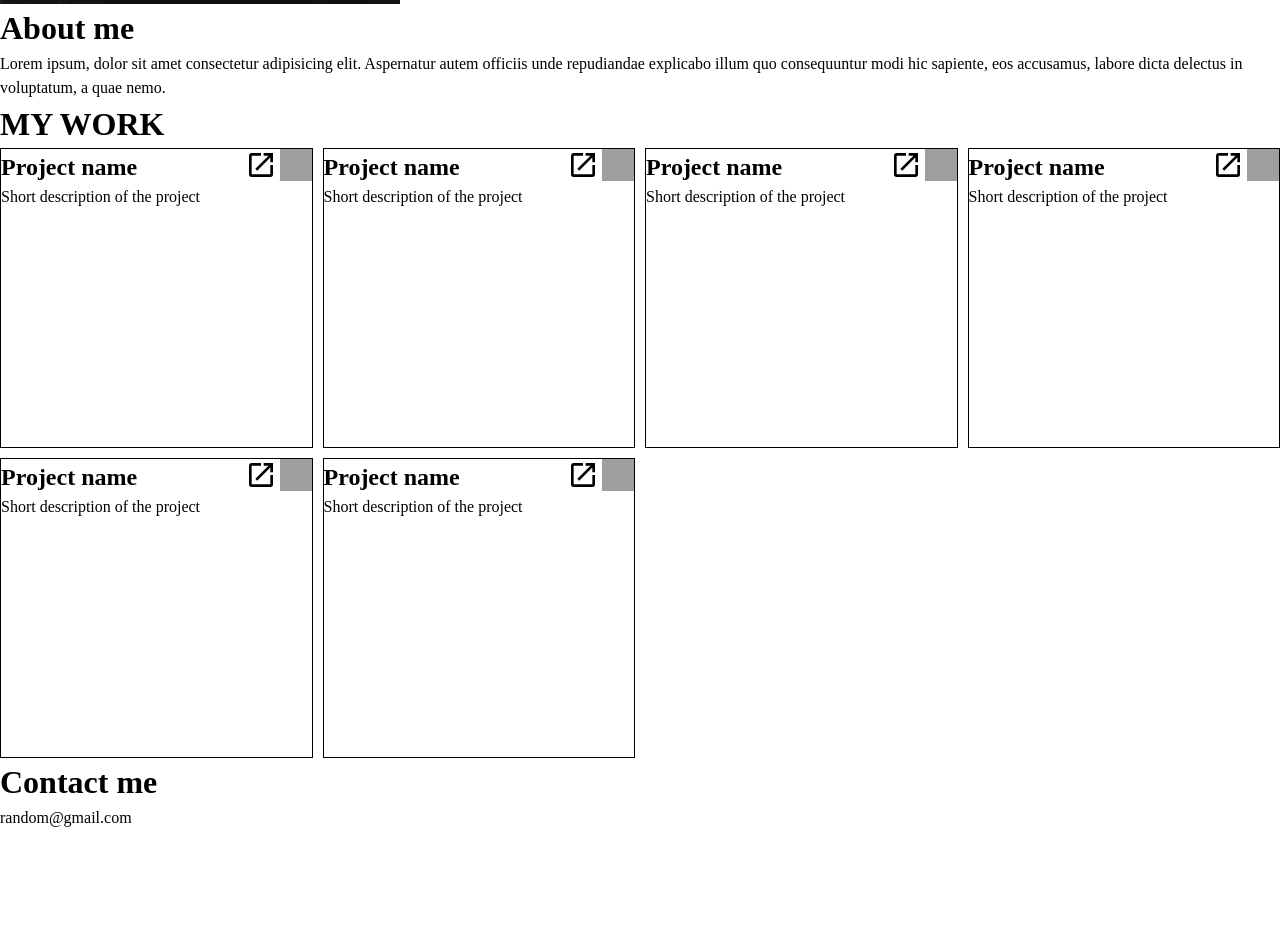
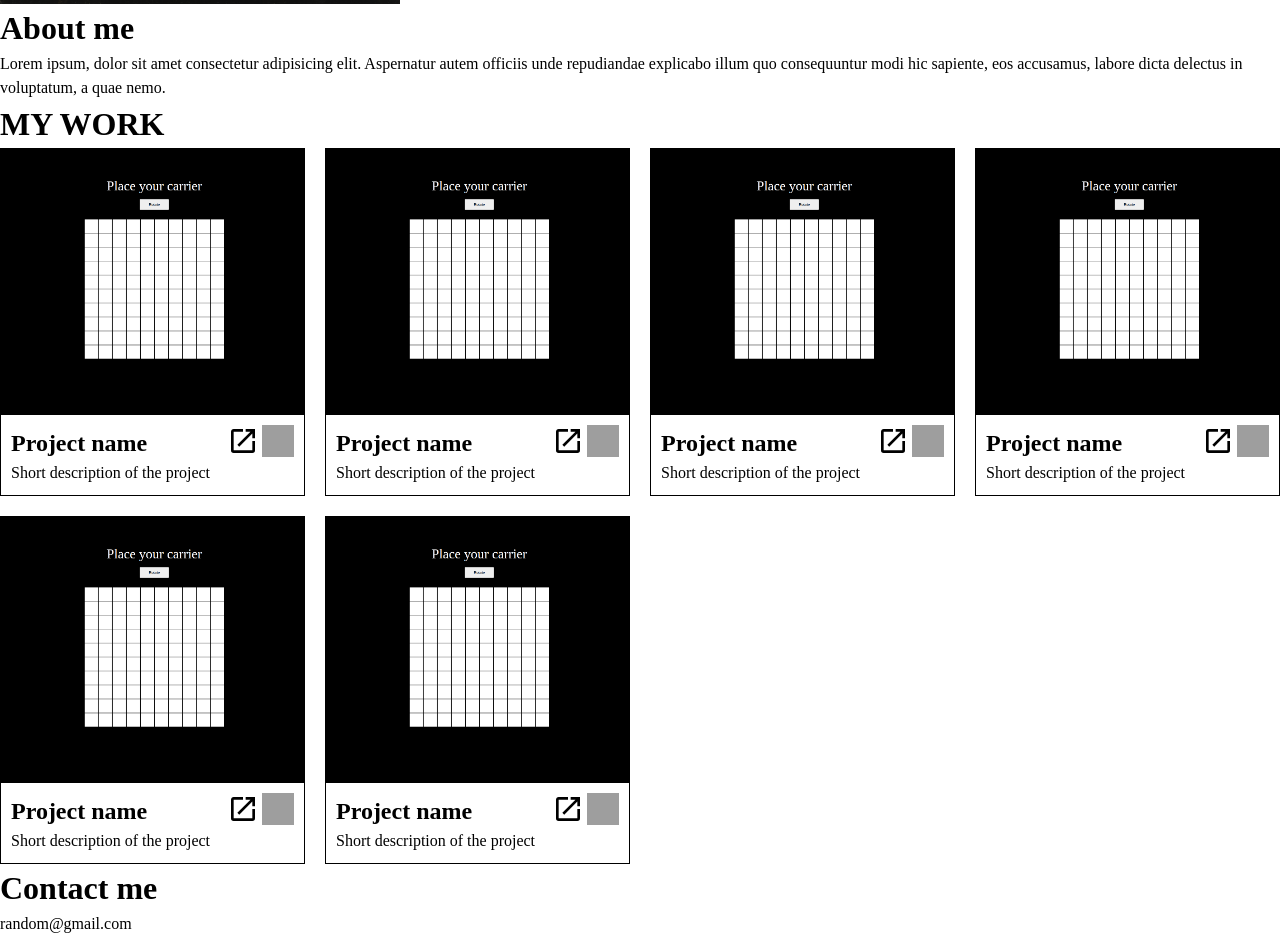
Before and after one commit to Julczan/homepage_odin, a website built with webpack: page src/template.html in a window 1280 px wide. Shown: the part 544-1480 px from the top of the page. Before the commit the page ends 1374 px from the top, so only its background shows below. Built offline with nearby package versions, Linux system fonts and the light colour scheme; grey boxes are pictures that could not be loaded; a web font is replaced by a local one.

Commit message:
add screenshots of projects

```diff
--- a/src/index.js
+++ b/src/index.js
@@ -1,5 +1,6 @@
 import "./styles.css";
 import { createCard } from "./modules/projectCard";
+import battleshipImg from "./assets/images/Battleship.png";
 
 const projectContainer = document.querySelector(".projects");
 
@@ -7,39 +8,45 @@ const project = createCard(
   "Project name",
   "Short description of the project",
   "https://julczan.github.io/battleship_odin/",
-  "https://github.com/Julczan/battleship_odin"
+  "https://github.com/Julczan/battleship_odin",
+  battleshipImg
 );
 
 const project1 = createCard(
   "Project name",
   "Short description of the project",
   "https://julczan.github.io/battleship_odin/",
-  "https://github.com/Julczan/battleship_odin"
+  "https://github.com/Julczan/battleship_odin",
+  battleshipImg
 );
 
 const project2 = createCard(
   "Project name",
   "Short description of the project",
   "https://julczan.github.io/battleship_odin/",
-  "https://github.com/Julczan/battleship_odin"
+  "https://github.com/Julczan/battleship_odin",
+  battleshipImg
 );
 const project3 = createCard(
   "Project name",
   "Short description of the project",
   "https://julczan.github.io/battleship_odin/",
-  "https://github.com/Julczan/battleship_odin"
+  "https://github.com/Julczan/battleship_odin",
+  battleshipImg
 );
 const project4 = createCard(
   "Project name",
   "Short description of the project",
   "https://julczan.github.io/battleship_odin/",
-  "https://github.com/Julczan/battleship_odin"
+  "https://github.com/Julczan/battleship_odin",
+  battleshipImg
 );
 const project5 = createCard(
   "Project name",
   "Short description of the project",
   "https://julczan.github.io/battleship_odin/",
-  "https://github.com/Julczan/battleship_odin"
+  "https://github.com/Julczan/battleship_odin",
+  battleshipImg
 );
 
 projectContainer.appendChild(project);
--- a/src/modules/projectCard.js
+++ b/src/modules/projectCard.js
@@ -7,10 +7,11 @@ function createCard(name, description, externalHyper, githubHyper, imgSrc) {
   const hyperLinkGit = document.createElement("a");
   const hyperLinkExt = document.createElement("a");
   const card = document.createElement("div");
+  const container = document.createElement("div");
   const projectName = document.createElement("h2");
   const projectDesc = document.createElement("p");
 
-  screenshot.src = "";
+  screenshot.src = imgSrc;
   githubIcon.src =
     "https://cdn.jsdelivr.net/gh/devicons/devicon@latest/icons/github/github-original.svg";
   externalIcon.src = externalSrc;
@@ -19,9 +20,11 @@ function createCard(name, description, externalHyper, githubHyper, imgSrc) {
   hyperLinkGit.href = githubHyper;
   projectDesc.textContent = description;
 
+  screenshot.classList.add("screenshot");
   githubIcon.classList.add("icon");
   externalIcon.classList.add("icon");
   card.classList.add("card");
+  container.classList.add("card-container");
   hyperLinkGit.classList.add("hyper-git");
   hyperLinkExt.classList.add("hyper-ext");
 
@@ -29,10 +32,11 @@ function createCard(name, description, externalHyper, githubHyper, imgSrc) {
   hyperLinkExt.appendChild(externalIcon);
 
   card.appendChild(screenshot);
-  card.appendChild(projectName);
-  card.appendChild(projectDesc);
-  card.appendChild(hyperLinkGit);
-  card.appendChild(hyperLinkExt);
+  container.appendChild(projectName);
+  container.appendChild(projectDesc);
+  container.appendChild(hyperLinkGit);
+  container.appendChild(hyperLinkExt);
+  card.appendChild(container);
 
   return card;
 }
--- a/src/styles.css
+++ b/src/styles.css
@@ -92,26 +92,33 @@ h1 {
 
 .hyper-git {
   position: absolute;
-  right: 0;
-  top: 0;
+  right: 10px;
+  top: 10px;
 }
 
 .hyper-ext {
   position: absolute;
-  right: 35px;
-  top: 0;
+  right: 45px;
+  top: 10px;
 }
 
 .projects {
   display: grid;
-  gap: 10px;
-  grid-template-columns: repeat(auto-fill, minmax(300px, 1fr));
+  gap: 20px;
+  grid-template-columns: repeat(auto-fill, minmax(250px, 1fr));
+}
+
+.screenshot {
+  object-fit: cover;
+}
+
+.card-container {
+  position: relative;
+  padding: 10px;
 }
 
 .card {
-  position: relative;
   border: solid black 1px;
-  min-height: 300px;
 }
 
 @media (max-width: 600px) {
```
Also changed, not shown: src/assets/images/Battleship.png (added).
